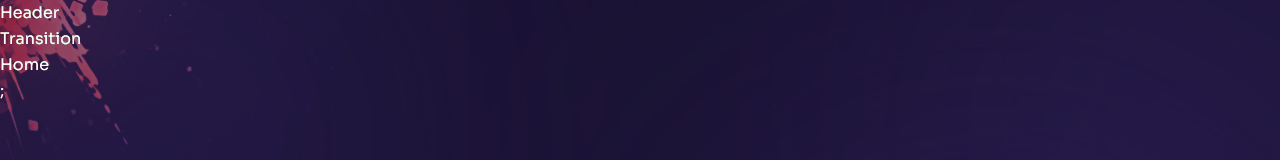
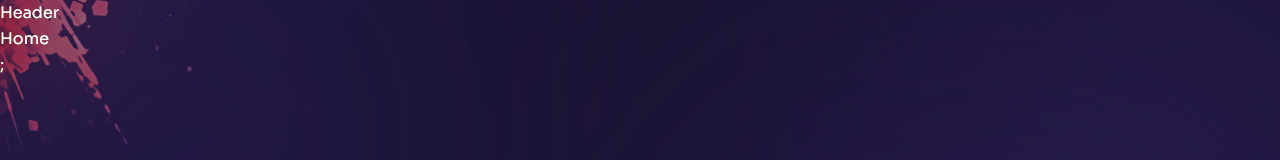
Before and after one commit to raselcsedev/rasel-portfolio-starter, a Next.js app: page / in a window 1280 px wide. Shown: the top 160 px of the page. Built offline with nearby package versions, Linux system fonts and the light colour scheme.

Commit message:
nav bar transition added

```diff
--- a/components/Transition.js
+++ b/components/Transition.js
@@ -1,8 +1,45 @@
-import {motion} from 'framer-motion';
+import { motion } from "framer-motion";
+const transitionvariants = {
+  initial: {
+    x: "100%",
+    width: "100%",
+  },
+  animate: {
+    x: "0%",
+    width: "0%",
+  },
+  exit: {
+    x: ["0%", "100%"],
+    width: ["0%", "100%"],
+  },
+};
 const Transition = () => {
   return (
     <>
-      <div>Transition</div>
+      <motion.div
+      className="fixed top-0 bottom-0 right-full w-screen h-screen z-30 bg-[#2e2257]"
+      variants={transitionvariants}
+      initial= 'initial'
+      animate='animate'
+      exit='exit'
+      transition={{ delay: 0.2, duration: 0.6, ease: 'easeInOut'}}
+      ></motion.div>
+      <motion.div
+      className="fixed top-0 bottom-0 right-full w-screen h-screen z-20 bg-[#3b2d71]"
+      variants={transitionvariants}
+      initial= 'initial'
+      animate='animate'
+      exit='exit'
+      transition={{ delay: 0.4, duration: 0.6, ease: 'easeInOut'}}
+      ></motion.div>
+      <motion.div
+      className="fixed top-0 bottom-0 right-full w-screen h-screen z-10 bg-[#4b3792]"
+      variants={transitionvariants}
+      initial= 'initial'
+      animate='animate'
+      exit='exit'
+      transition={{ delay: 0.6, duration: 0.6, ease: 'easeInOut'}}
+      ></motion.div>
     </>
   );
 };
```
